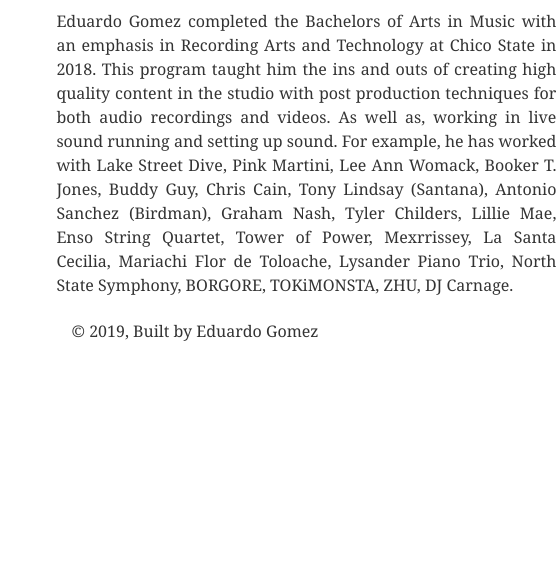
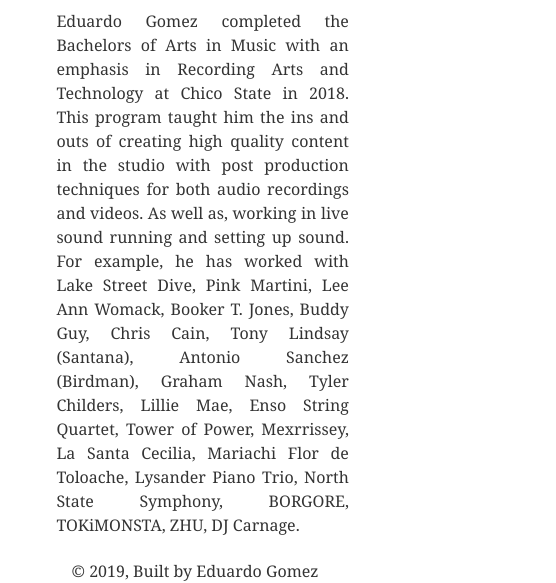
Before and after one commit to iameddieyayaya/productionBiz, a Gatsby site: page /about in a window 390 px wide. Shown: the part 324-907 px from the top of the page, 556 px wide, since content can reach past the window. Before the commit the page ends 844 px from the top, so only its background shows below. Built offline with nearby package versions, Linux system fonts and the light colour scheme; Gatsby itself is replaced by a stand-in of ours.

Commit message:
responsive p-tag

```diff
--- a/src/pages/about.js
+++ b/src/pages/about.js
@@ -10,7 +10,7 @@
     <SEO title="About" />
     <EddieImg />
     <Header sectionTitle="Eduardo Gómez">
-      <p style={{ width: "500px", margin: "0 auto" }}>
+      <p style={{ width: "75vw", margin: "0 auto" }}>
         Eduardo Gomez completed the Bachelors of Arts in Music with an emphasis
         in Recording Arts and Technology at Chico State in 2018. This program
         taught him the ins and outs of creating high quality content in the
```
